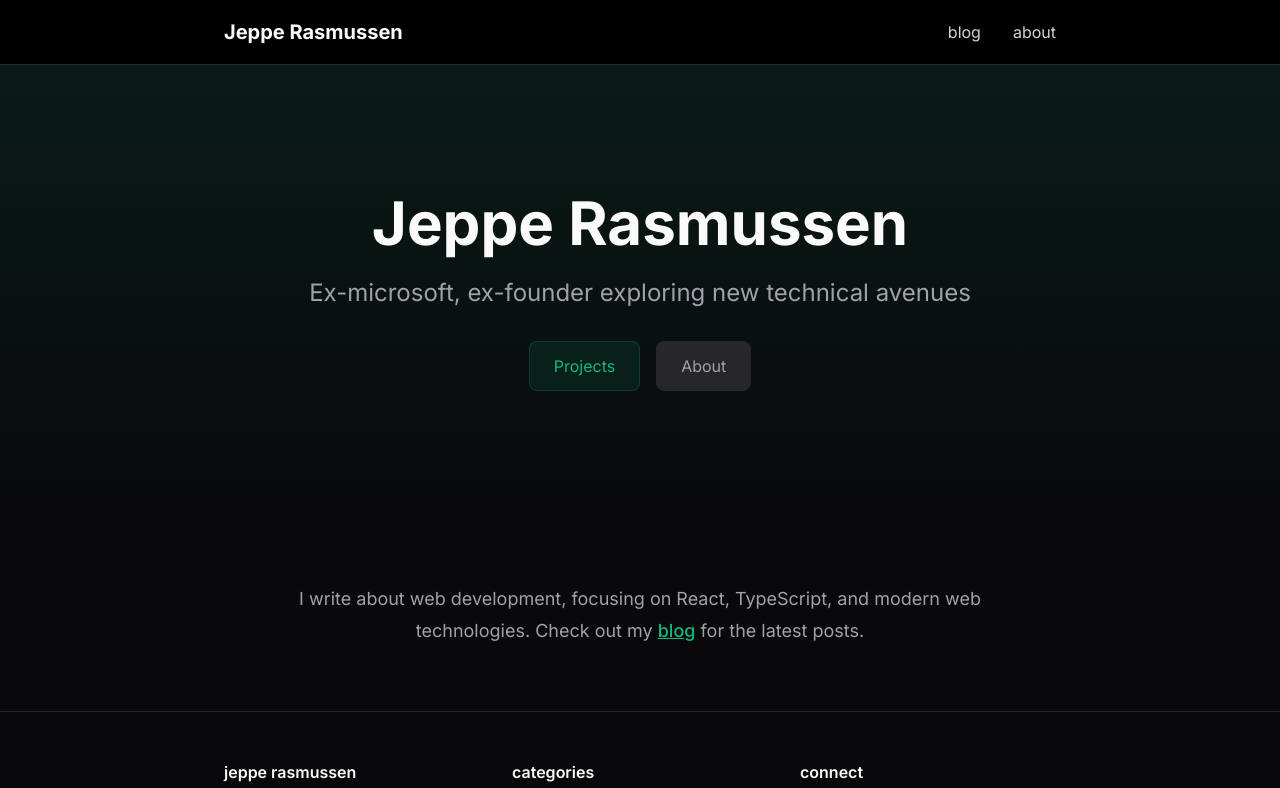
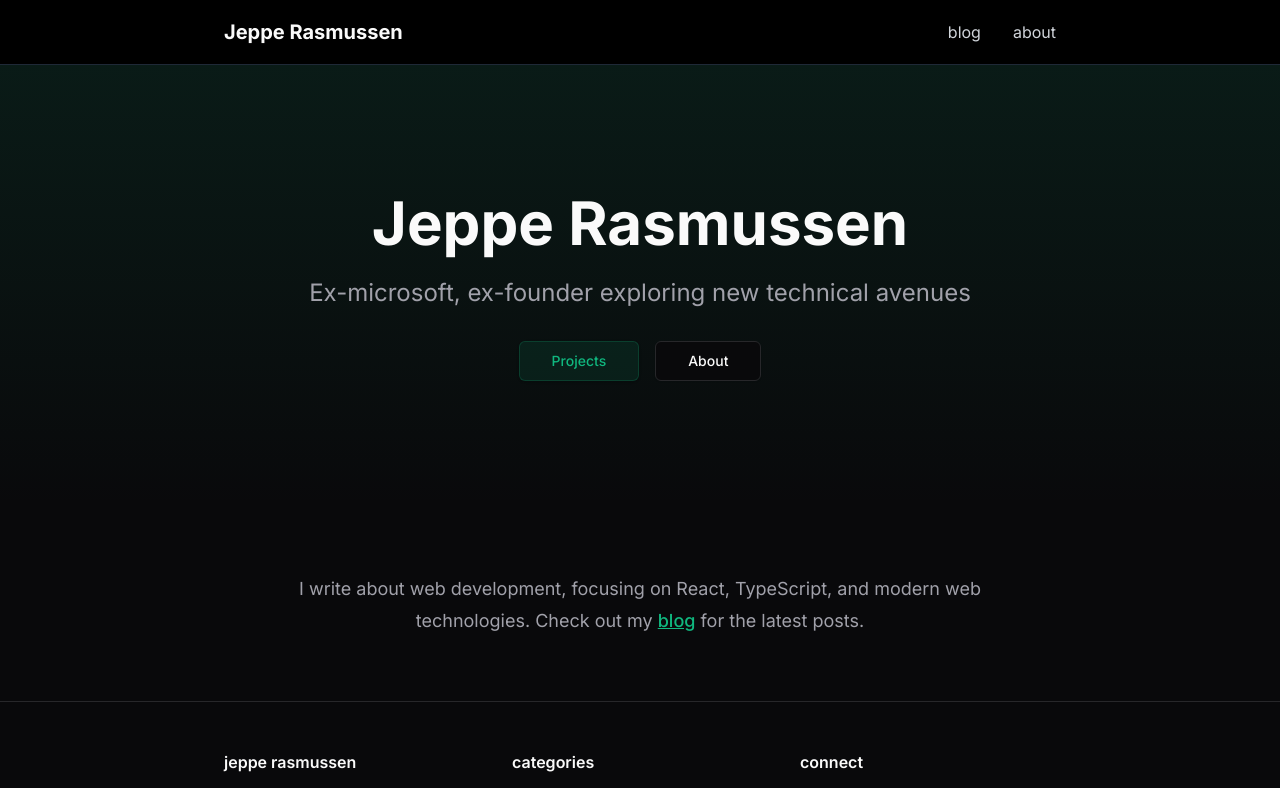
Before and after one commit to jepras/website, a Next.js app: page / in a window 1280 px wide. Shown: the top 788 px of the page. Built offline with nearby package versions, Linux system fonts and the light colour scheme.

Commit message:
updated buttons

```diff
--- a/src/app/page.tsx
+++ b/src/app/page.tsx
@@ -4,6 +4,7 @@ import React from 'react';
 import Header from "@/components/Header";
 import Footer from "@/components/Footer";
 import Link from "next/link";
+import { Button } from "@/components/ui/button";
 // import { getSortedPostsData } from "@/lib/content"; // We won't fetch posts directly on the homepage for now
 
 export default function Home() {
@@ -25,19 +26,16 @@ export default function Home() {
           <p className="text-xl sm:text-2xl text-muted-foreground max-w-2xl mx-auto leading-relaxed mb-8">
             Ex-microsoft, ex-founder exploring new technical avenues
           </p>
-          <div className="flex justify-center space-x-4">
-            <Link
-              href="/blog"
-              className="inline-flex items-center px-6 py-3 border border-primary/20 text-primary bg-primary/10 rounded-lg hover:bg-primary/20 transition-colors"
-            >
-              Projects
-            </Link>
-            <Link
-              href="/about"
-              className="inline-flex items-center px-6 py-3 border border-border text-muted-foreground bg-muted rounded-lg hover:bg-muted/80 transition-colors"
-            >
-              About
-            </Link>
+
+
+          {/* ShadCN Button Comparison */}
+          <div className="flex justify-center space-x-4 mt-8">
+            <Button asChild size="lg">
+              <Link href="/blog">Projects</Link>
+            </Button>
+            <Button asChild variant="outline" size="lg">
+              <Link href="/about">About</Link>
+            </Button>
           </div>
         </div>
       </section>
--- a/src/components/ui/button.tsx
+++ b/src/components/ui/button.tsx
@@ -10,7 +10,7 @@ const buttonVariants = cva(
     variants: {
       variant: {
         default:
-          "bg-primary text-primary-foreground shadow hover:bg-primary/90",
+          "border border-primary/20 text-primary bg-primary/10 hover:bg-primary/20 shadow",
         destructive:
           "bg-destructive text-destructive-foreground shadow-sm hover:bg-destructive/90",
         outline:
```
